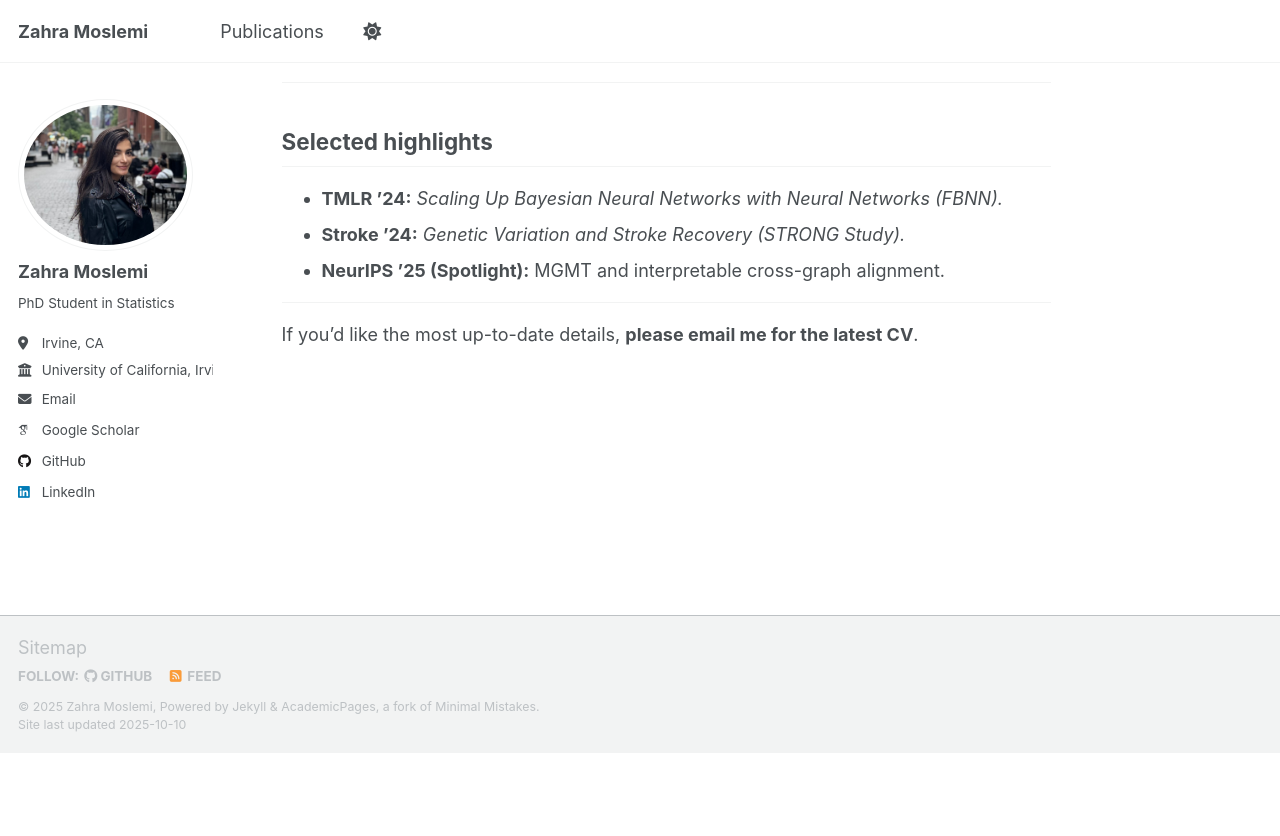
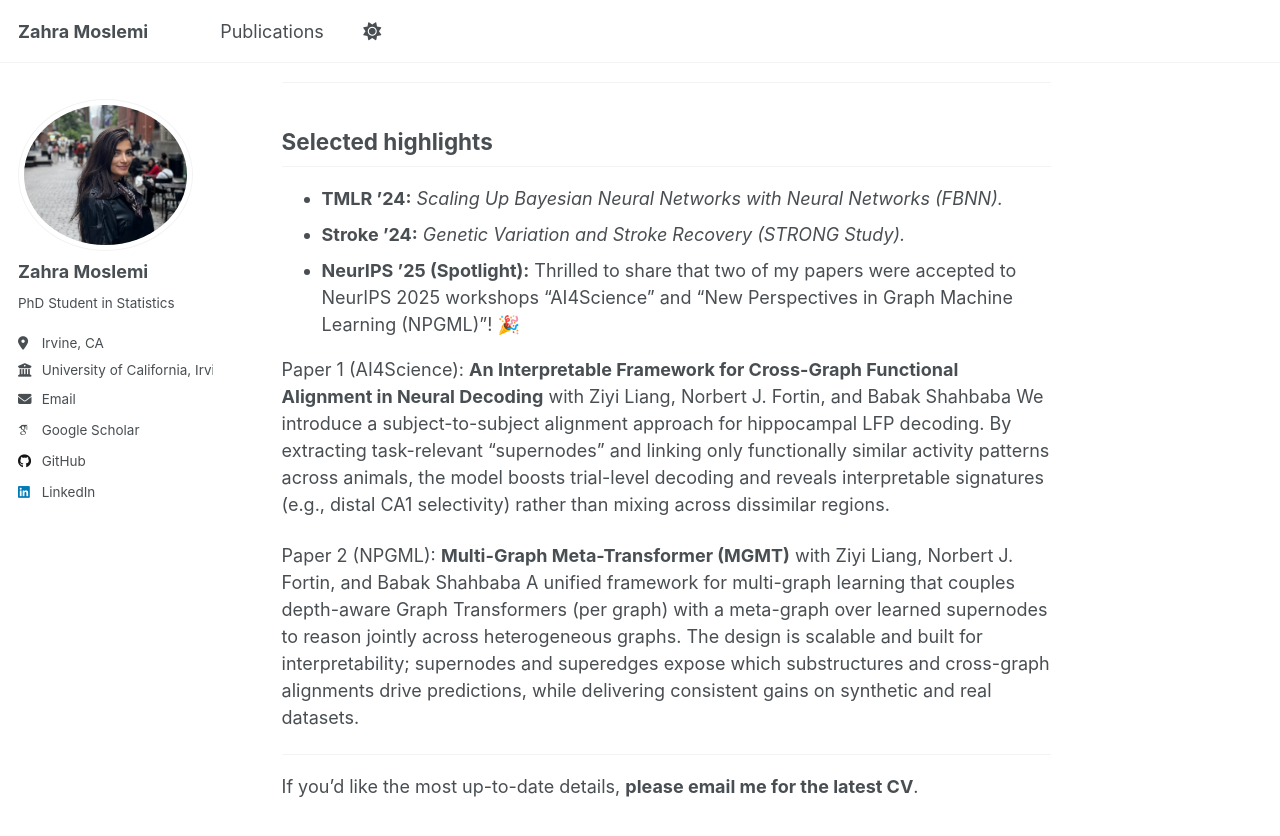
Before and after one commit to zahraMoslemi/zahraMoslemi.github.io, a Jekyll site: the page built from _pages/about.md, in a window 1280 px wide and 900 px high, scrolled down 937 px. Shown: the top 836 px of the window. Built offline with Jekyll 4.4.1, drawn with Linux system fonts in a browser that asks for light colours; some web fonts are replaced; a script that is not in the unit is left out; before the commit the page ends 1690 px from its top, so only the background shows below that.

Commit message:
Update about page with NeurIPS 2025 paper details
Added details about two accepted papers for NeurIPS 2025 workshops, including titles and summaries.

```diff
--- a/_pages/about.md
+++ b/_pages/about.md
@@ -34,7 +34,17 @@ My research interests are:
 ## Selected highlights
 - **TMLR ’24:** *Scaling Up Bayesian Neural Networks with Neural Networks (FBNN).*
 - **Stroke ’24:** *Genetic Variation and Stroke Recovery (STRONG Study).*
-- **NeurIPS ’25 (Spotlight):** MGMT and interpretable cross-graph alignment.
+- **NeurIPS ’25 (Spotlight):** Thrilled to share that two of my papers were accepted to NeurIPS 2025 workshops “AI4Science” and “New Perspectives in Graph Machine Learning (NPGML)”! 🎉
+
+Paper 1 (AI4Science):
+**An Interpretable Framework for Cross-Graph Functional Alignment in Neural Decoding**
+ with Ziyi Liang, Norbert J. Fortin, and Babak Shahbaba
+We introduce a subject-to-subject alignment approach for hippocampal LFP decoding. By extracting task-relevant “supernodes” and linking only functionally similar activity patterns across animals, the model boosts trial-level decoding and reveals interpretable signatures (e.g., distal CA1 selectivity) rather than mixing across dissimilar regions.
+
+Paper 2 (NPGML):
+**Multi-Graph Meta-Transformer (MGMT)**
+ with Ziyi Liang, Norbert J. Fortin, and Babak Shahbaba
+A unified framework for multi-graph learning that couples depth-aware Graph Transformers (per graph) with a meta-graph over learned supernodes to reason jointly across heterogeneous graphs. The design is scalable and built for interpretability; supernodes and superedges expose which substructures and cross-graph alignments drive predictions, while delivering consistent gains on synthetic and real datasets.
 
 ---
 
```
